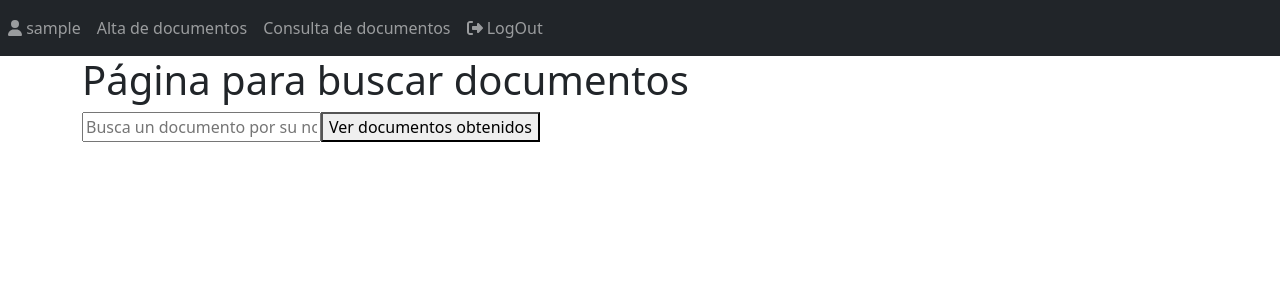
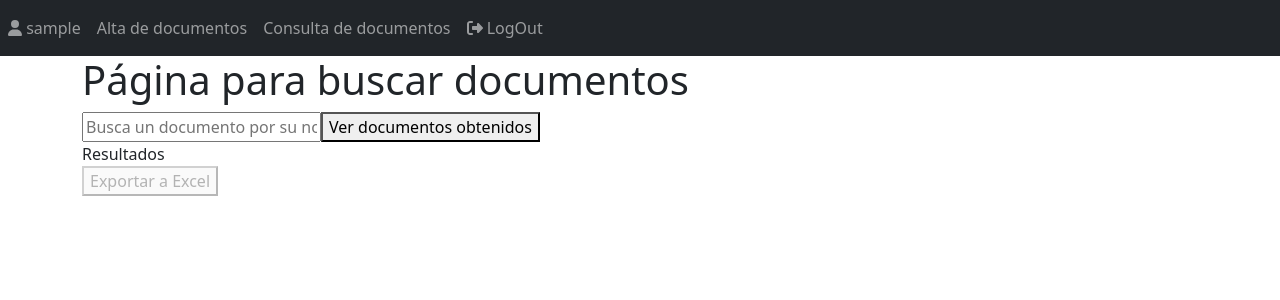
Before and after one commit to saulgame2010/pruebav7FrontEnd, a Vue app: page /searchdocument in a window 1280 px wide. Shown: the top 300 px of the page. Built offline with nearby package versions, Linux system fonts and the light colour scheme; sample sign-in values are in the browser's storage.

Commit message:
La página de buscar documento ya muestra los resultados en una tabla, ya solo falta hacer la exportación a excel y hacer un CSS bonito

```diff
--- /dev/null
+++ b/src/components/ResultsTable.vue
@@ -0,0 +1,32 @@
+<template>
+  <table>
+    <tr>
+        <th>Propiedad</th>
+        <th>Valor</th>
+    </tr>
+    <tr v-for="(value, key) in jsonDoc" :key="key">
+        <td>{{ key }}</td>
+        <td>{{ value }}</td>
+    </tr>
+  </table>
+</template>
+
+<script>
+export default {
+    data() {
+        return {
+            jsonDoc: this.doc,
+        }
+    },
+    props: {
+        doc: {
+            type: Object,
+            required: true
+        }
+    }
+}
+</script>
+
+<style>
+
+</style>
--- a/src/pages/SearchDocument.vue
+++ b/src/pages/SearchDocument.vue
@@ -1,29 +1,29 @@
 <template>
   <h1>Página para buscar documentos</h1>
   <InputSearch />
+  <ShowSearchingResults />
 </template>
 
 <script>
-import InputSearch from '@/components/InputSearch.vue';
+import InputSearch from "@/components/InputSearch.vue";
+import ShowSearchingResults from "./ShowSearchingResults.vue";
 export default {
   components: {
-        InputSearch
+    InputSearch,
+    ShowSearchingResults,
   },
   data() {
-        return {
-
-        }
+    return {};
   },
   beforeCreate() {
     // Verificamos que ya haya iniciado sesión, de no ser así,
     // redirigimos al login
-        if(this.$store.state.auth.user == null) {
-            this.$router.push('/login');
+    if (this.$store.state.auth.user == null) {
+      this.$router.push("/login");
     }
-    }
-}
+  },
+};
 </script>
 
 <style>
-
 </style>
--- /dev/null
+++ b/src/pages/ShowSearchingResults.vue
@@ -0,0 +1,31 @@
+<template>
+  <div>
+    <div>
+        <div>Resultados</div>
+        <div>
+            <button :disabled="!docsSearched">Exportar a Excel</button>
+        </div>
+    </div>
+    <div>
+        <!-- TODO: Agregar el componente que despliega las tablas con los resultados -->
+        <ResultsTable v-for="(item, index) in docsSearched" :key="index" :doc="item" />
+    </div>
+  </div>
+</template>
+
+<script>
+import { mapState } from 'vuex'
+import ResultsTable from '@/components/ResultsTable.vue'
+export default {
+    components: {
+        ResultsTable
+    },
+    computed: {
+        ...mapState('jsonDocument', ['docsSearched'])
+    }
+}
+</script>
+
+<style>
+
+</style>
```
Lines whose indentation alone changed are shown as unchanged.
